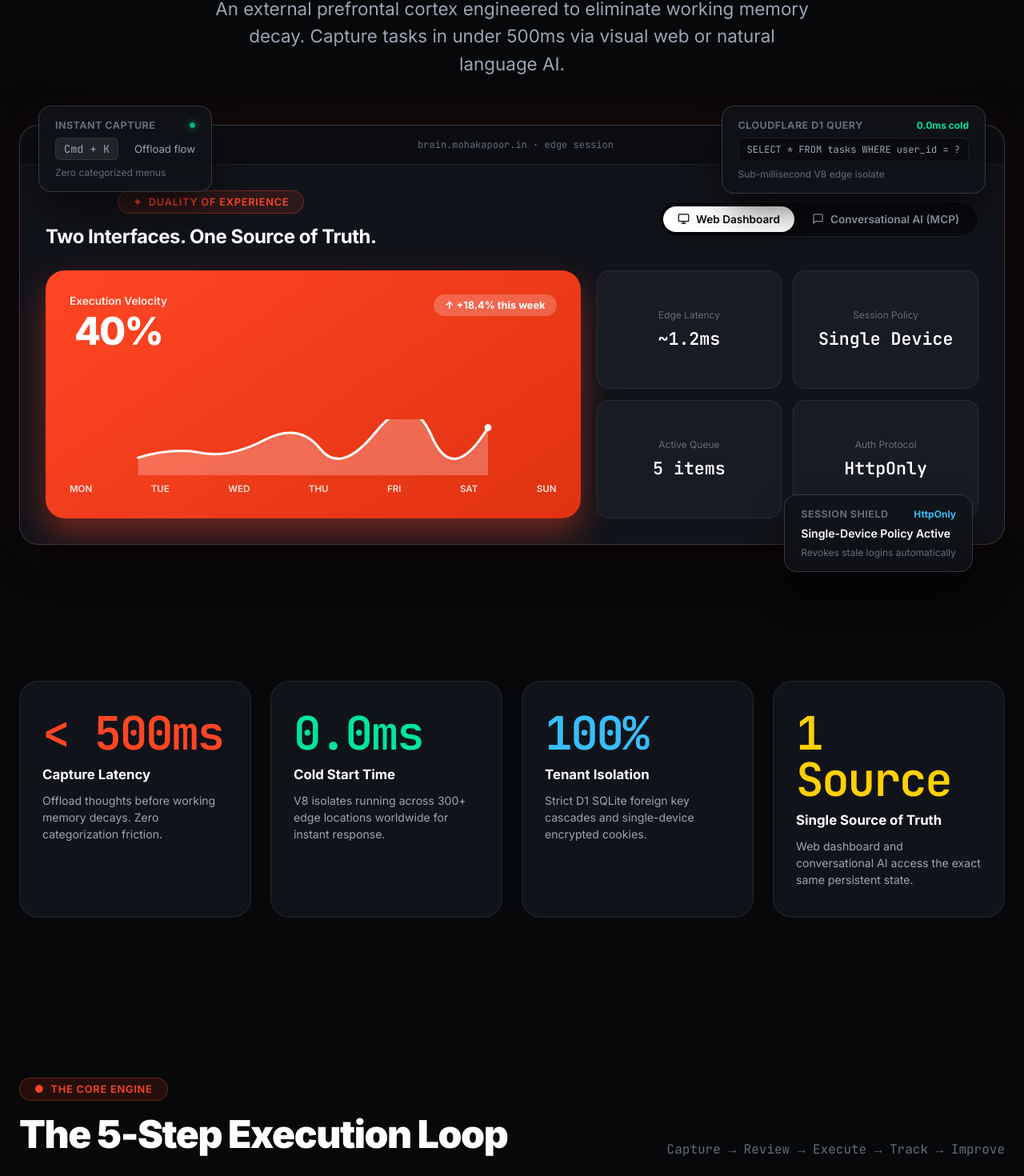
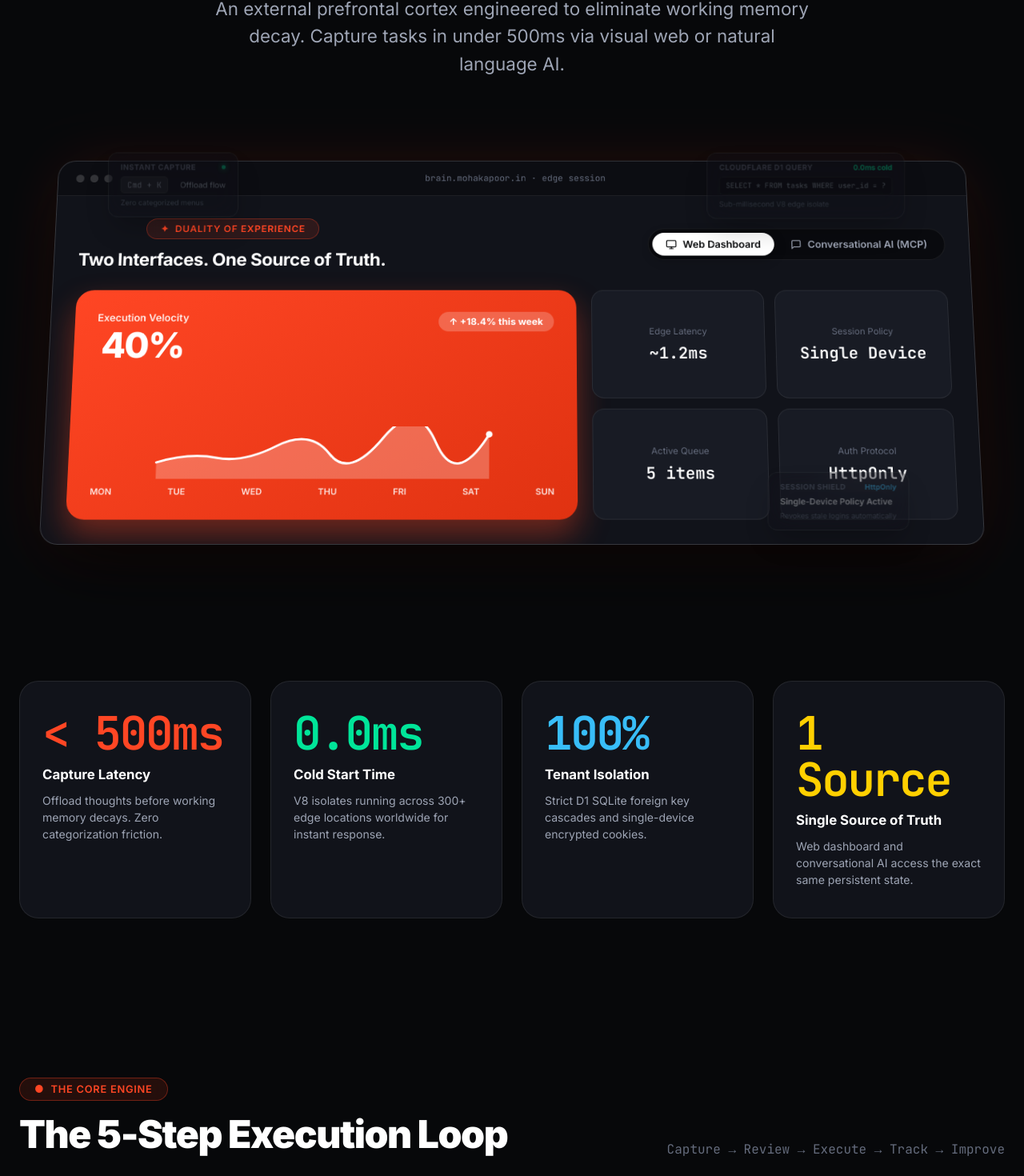
Before and after one commit to mohakapoor/brain-frontend, a React (Vite) app: page / in a window 1280 px wide. Shown: the part 419-1889 px from the top of the page at 80% size. Built offline with nearby package versions, Linux system fonts and the light colour scheme.

Commit message:
feat: add Linear-style scroll pop-out floating cards and staggered reveal animations

```diff
--- a/src/App.tsx
+++ b/src/App.tsx
@@ -1,5 +1,6 @@
 import { useState } from 'react'
 import type { DemoTask } from './types/landing'
+import { useScrollReveal } from './hooks/useScrollReveal'
 import Navbar from './components/Navbar'
 import Hero from './components/Hero'
 import DualitySection from './components/DualitySection'
@@ -11,6 +12,7 @@ import AuthGateway from './components/AuthGateway'
 import Footer from './components/Footer'
 
 export default function App() {
+  useScrollReveal()
   const [activeNav, setActiveNav] = useState('loop')
   const [tasks, setTasks] = useState<DemoTask[]>([
     { id: 1, title: 'Implement Cloudflare D1 atomic migrations', completed: true, tag: 'INFRA' },
--- a/src/components/AuthGateway.tsx
+++ b/src/components/AuthGateway.tsx
@@ -5,7 +5,7 @@ export default function AuthGateway() {
 
   return (
     <section className="section-full section-spacing" id="auth-gateway">
-      <div className="auth-stage-container">
+      <div className="auth-stage-container reveal-on-scroll">
         <div className="auth-tabs">
           <button
             type="button"
--- a/src/components/ExecutionLoop.tsx
+++ b/src/components/ExecutionLoop.tsx
@@ -55,8 +55,8 @@ export default function ExecutionLoop() {
       </div>
 
       <div className="loop-grid-5">
-        {steps.map(step => (
-          <div key={step.num} className="loop-step-card">
+        {steps.map((step, idx) => (
+          <div key={step.num} className={`loop-step-card reveal-on-scroll reveal-delay-${idx + 1}`}>
             <div>
               <span className="step-badge-num">{step.num}</span>
               <h3 className="step-card-title">{step.title}</h3>
--- a/src/components/Hero.tsx
+++ b/src/components/Hero.tsx
@@ -1,8 +1,24 @@
+import { useScrollProgress } from '../hooks/useScrollProgress'
+
 interface HeroProps {
   children: React.ReactNode
 }
 
 export default function Hero({ children }: HeroProps) {
+  const scrollProg = useScrollProgress()
+  const tuckedFactor = 1 - scrollProg
+
+  // Linear.app pop-out dynamics:
+  // At scrollProg = 0 (top of page): cards are tucked inwards with lower opacity & slight scale
+  // As scrollProg approaches 1 (scrolling down towards showcase): cards pop outwards into orbit
+  const card1Transform = `translate(${tuckedFactor * 60}px, ${tuckedFactor * 45}px) scale(${0.75 + 0.25 * scrollProg})`
+  const card2Transform = `translate(${-tuckedFactor * 60}px, ${tuckedFactor * 45}px) scale(${0.75 + 0.25 * scrollProg})`
+  const card3Transform = `translate(${-tuckedFactor * 50}px, ${-tuckedFactor * 40}px) scale(${0.75 + 0.25 * scrollProg})`
+  const cardOpacity = 0.35 + 0.65 * scrollProg
+
+  // Centerpiece 3D perspective tilt straightens up
+  const frameTransform = `perspective(1200px) rotateX(${tuckedFactor * 6}deg) scale(${0.96 + 0.04 * scrollProg})`
+
   return (
     <section className="section-full hero-stage" id="top">
       <div className="pill-eyebrow">
@@ -20,10 +36,14 @@ export default function Hero({ children }: HeroProps) {
         Capture tasks in under 500ms via visual web or natural language AI.
       </p>
 
-      {/* Hero Showcase with Substantial Levitating Outcrowd Micro-UI Cards */}
+      {/* Hero Showcase with Linear.app pop-out levitating micro-cards */}
       <div className="hero-showcase-container">
         {/* Floating Card 1: Fast-Capture Shortcut Card */}
-        <div className="floating-ui-card top-left">
+        <div
+          className="floating-ui-card top-left"
+          style={{ transform: card1Transform, opacity: cardOpacity }}
+        >
+          <div className="floating-card-inner">
             <div className="floating-card-header">
               <span className="floating-card-title">Instant Capture</span>
               <span className="pulse-dot" />
@@ -36,9 +56,14 @@ export default function Hero({ children }: HeroProps) {
               Zero categorized menus
             </div>
           </div>
+        </div>
 
         {/* Floating Card 2: D1 Edge Query Telemetry Card */}
-        <div className="floating-ui-card top-right">
+        <div
+          className="floating-ui-card top-right"
+          style={{ transform: card2Transform, opacity: cardOpacity }}
+        >
+          <div className="floating-card-inner">
             <div className="floating-card-header">
               <span className="floating-card-title">Cloudflare D1 Query</span>
               <span style={{ fontSize: '0.75rem', color: 'var(--accent-emerald)', fontWeight: 700 }}>
@@ -52,9 +77,14 @@ export default function Hero({ children }: HeroProps) {
               Sub-millisecond V8 edge isolate
             </div>
           </div>
+        </div>
 
         {/* Floating Card 3: Session Guard Card */}
-        <div className="floating-ui-card bottom-right">
+        <div
+          className="floating-ui-card bottom-right"
+          style={{ transform: card3Transform, opacity: cardOpacity }}
+        >
+          <div className="floating-card-inner">
             <div className="floating-card-header">
               <span className="floating-card-title">Session Shield</span>
               <span style={{ fontSize: '0.75rem', color: 'var(--accent-cyan)', fontWeight: 700 }}>
@@ -68,9 +98,10 @@ export default function Hero({ children }: HeroProps) {
               Revokes stale logins automatically
             </div>
           </div>
+        </div>
 
-        {/* The Centerpiece Device Frame */}
-        <div className="device-mockup-frame">
+        {/* The Centerpiece Device Frame with 3D tilt */}
+        <div className="device-mockup-frame" style={{ transform: frameTransform }}>
           <div className="device-chrome-bar">
             <div className="chrome-dots">
               <span className="chrome-dot" />
--- a/src/components/LiveStream.tsx
+++ b/src/components/LiveStream.tsx
@@ -19,7 +19,7 @@ export default function LiveStream({ tasks, onToggleTask, onAddTask }: LiveStrea
 
   return (
     <section className="section-full section-spacing" id="live-stream">
-      <div className="stream-box-wide">
+      <div className="stream-box-wide reveal-on-scroll">
         <div style={{ display: 'flex', justifyContent: 'space-between', alignItems: 'center', flexWrap: 'wrap', gap: '12px' }}>
           <div>
             <div className="pill-eyebrow" style={{ marginBottom: '8px' }}>
--- a/src/components/ProofStats.tsx
+++ b/src/components/ProofStats.tsx
@@ -29,8 +29,8 @@ export default function ProofStats() {
   return (
     <section className="section-full section-spacing" id="proof-stats">
       <div className="stats-grid-wide">
-        {stats.map(s => (
-          <div key={s.label} className="stat-card-big">
+        {stats.map((s, idx) => (
+          <div key={s.label} className={`stat-card-big reveal-on-scroll reveal-delay-${idx + 1}`}>
             <div className="stat-number-huge" style={{ color: s.color }}>
               {s.number}
             </div>
--- /dev/null
+++ b/src/hooks/useScrollProgress.ts
@@ -0,0 +1,35 @@
+import { useState, useEffect } from 'react'
+
+/**
+ * Tracks scroll progress over the initial hero viewport range [0, 280px].
+ * Returns a normalized value between 0.0 (top of page) and 1.0 (scrolled down).
+ * Uses requestAnimationFrame for jitter-free 60/120fps GPU performance.
+ */
+export function useScrollProgress() {
+  const [progress, setProgress] = useState(0)
+
+  useEffect(() => {
+    let ticking = false
+
+    const update = () => {
+      const scrollY = window.scrollY
+      // 0 at top, 1 when scrolled 280px towards showcase
+      const factor = Math.min(Math.max(scrollY / 280, 0), 1)
+      setProgress(factor)
+      ticking = false
+    }
+
+    const onScroll = () => {
+      if (!ticking) {
+        window.requestAnimationFrame(update)
+        ticking = true
+      }
+    }
+
+    update()
+    window.addEventListener('scroll', onScroll, { passive: true })
+    return () => window.removeEventListener('scroll', onScroll)
+  }, [])
+
+  return progress
+}
--- /dev/null
+++ b/src/hooks/useScrollReveal.ts
@@ -0,0 +1,28 @@
+import { useEffect } from 'react'
+
+/**
+ * Automatically observes all elements with `.reveal-on-scroll` using IntersectionObserver
+ * and adds `.is-revealed` when scrolled into view, producing Linear-style stagger transitions.
+ */
+export function useScrollReveal() {
+  useEffect(() => {
+    const observer = new IntersectionObserver(
+      (entries) => {
+        entries.forEach((entry) => {
+          if (entry.isIntersecting) {
+            entry.target.classList.add('is-revealed')
+          }
+        })
+      },
+      {
+        threshold: 0.1,
+        rootMargin: '0px 0px -40px 0px',
+      }
+    )
+
+    const elements = document.querySelectorAll('.reveal-on-scroll')
+    elements.forEach((el) => observer.observe(el))
+
+    return () => observer.disconnect()
+  }, [])
+}
--- a/src/index.css
+++ b/src/index.css
@@ -267,7 +267,7 @@ body {
 
 .floating-ui-card {
   position: absolute;
-  background: rgba(17, 19, 26, 0.88);
+  background: rgba(17, 19, 26, 0.92);
   backdrop-filter: blur(20px);
   -webkit-backdrop-filter: blur(20px);
   border: 1px solid var(--border-medium);
@@ -275,34 +275,48 @@ body {
   padding: 16px 20px;
   box-shadow: 0 24px 48px -10px rgba(0, 0, 0, 0.7);
   z-index: 20;
+  text-align: left;
+  pointer-events: none;
+  transition: transform 0.22s cubic-bezier(0.16, 1, 0.3, 1), opacity 0.22s ease;
+  will-change: transform, opacity;
+}
+
+.floating-card-inner {
   display: flex;
   flex-direction: column;
   gap: 8px;
-  text-align: left;
-  pointer-events: none;
 }
 
 .floating-ui-card.top-left {
   top: -24px;
   left: 24px;
+}
+
+.floating-ui-card.top-left .floating-card-inner {
   animation: floatOrb 6s ease-in-out infinite;
 }
 
 .floating-ui-card.top-right {
   top: -24px;
   right: 24px;
+}
+
+.floating-ui-card.top-right .floating-card-inner {
   animation: floatOrb 7s ease-in-out infinite reverse;
 }
 
 .floating-ui-card.bottom-right {
   bottom: -34px;
   right: 40px;
+}
+
+.floating-ui-card.bottom-right .floating-card-inner {
   animation: floatOrb 6.5s ease-in-out infinite 1s;
 }
 
 @keyframes floatOrb {
   0% { transform: translateY(0px); }
-  50% { transform: translateY(-12px); }
+  50% { transform: translateY(-10px); }
   100% { transform: translateY(0px); }
 }
 
@@ -349,6 +363,9 @@ body {
     0 0 90px -10px rgba(255, 70, 36, 0.15);
   overflow: hidden;
   position: relative;
+  transition: transform 0.25s cubic-bezier(0.16, 1, 0.3, 1);
+  transform-origin: center bottom;
+  will-change: transform;
 }
 
 .device-chrome-bar {
@@ -920,6 +937,25 @@ body {
   transform: translateY(-1px);
 }
 
+/* 8. Linear.app Scroll Reveal System */
+.reveal-on-scroll {
+  opacity: 0;
+  transform: translateY(32px);
+  transition: opacity 0.75s cubic-bezier(0.16, 1, 0.3, 1), transform 0.75s cubic-bezier(0.16, 1, 0.3, 1);
+  will-change: opacity, transform;
+}
+
+.reveal-on-scroll.is-revealed {
+  opacity: 1;
+  transform: translateY(0);
+}
+
+.reveal-delay-1 { transition-delay: 0.08s; }
+.reveal-delay-2 { transition-delay: 0.16s; }
+.reveal-delay-3 { transition-delay: 0.24s; }
+.reveal-delay-4 { transition-delay: 0.32s; }
+.reveal-delay-5 { transition-delay: 0.40s; }
+
 /* Footer */
 .landing-footer {
   text-align: center;
```
Also changed, not shown: src/components/SpotlightFeatures.tsx (+4 -4 lines). Lines whose indentation alone changed are shown as unchanged.
